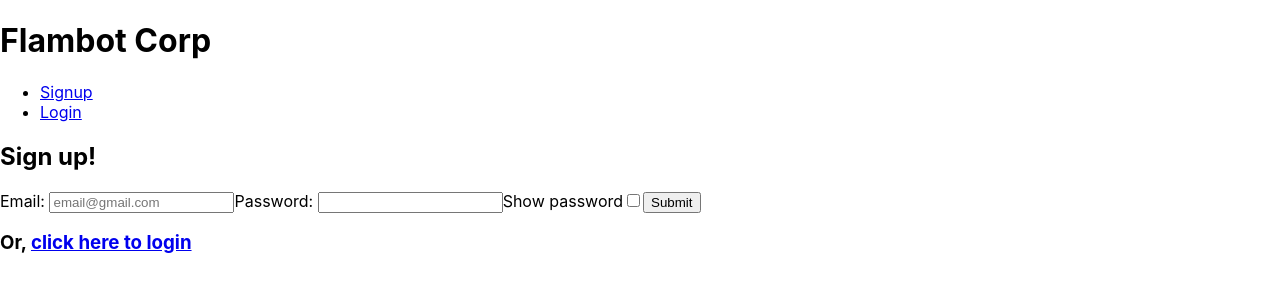
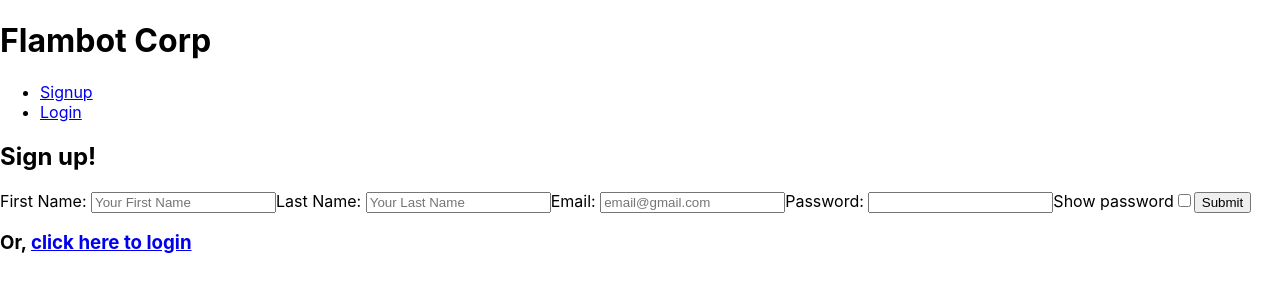
Before and after one commit to drewvena/flambot-corp, a React (Create React App) app in the folder client/: page /signup in a window 1280 px wide. Shown: the top 300 px of the page. Built offline with nearby package versions, Linux system fonts and the light colour scheme.

Commit message:
signup working

```diff
--- a/client/src/pages/Signup.js
+++ b/client/src/pages/Signup.js
@@ -1,7 +1,25 @@
-import React from "react";
+import React, {useState} from "react";
 import { Link } from 'react-router-dom';
+import { useMutation } from '@apollo/react-hooks';
+import Auth from "../utils/auth";
+import { ADD_USER } from "../utils/mutations";
 
-const Login = () => {
+const Signup = () => {
+    const [formState, setFormState] = useState({ email: '', password: '' });
+    const [addUser] = useMutation(ADD_USER);
+
+    const handleFormSubmit = async event => {
+        event.preventDefault();
+        const mutationResponse = await addUser({
+          variables: {
+            email: formState.email, password: formState.password,
+            firstName: formState.firstName, lastName: formState.lastName
+          }
+        });
+        const token = mutationResponse.data.addUser.token;
+        Auth.login(token);
+      };
+
     function showPass() {
         var p = document.getElementById('pass');
         if(p.type === 'password') {
@@ -10,16 +28,33 @@ const Login = () => {
             p.type ='password';
         }
     }
+
+    function handleChange(event) {
+        const { name, value } = event.target;
+        setFormState({
+            ...formState,
+            [name]: value
+        });
+    }
+
     return (
         <div className="container">
             <h2>Sign up!</h2>
-            <form>
+            <form onSubmit={handleFormSubmit}>
+                <label htmlFor="firstName">First Name: </label>
+                <input type='text' name='firstName' placeholder="Your First Name" id='firstName' onChange={handleChange}></input>
+
+                <label htmlFor="lastName">Last Name: </label>
+                <input type='text' name='lastName' placeholder="Your Last Name" id='lastName' onChange={handleChange}></input>
+
                 <label htmlFor="email">Email: </label>
-                <input type='text' name='text' placeholder="email@gmail.com"></input>
+                <input type='email' name='email' placeholder="email@gmail.com" id='email' onChange={handleChange}></input>
+
                 <label htmlFor='password'>Password: </label>
-                <input type='password' name='password' id='pass'></input>
-                <label htmlFor='check'>Show password</label>
+                <input type='password' name='password' id='pass' onChange={handleChange}></input>
+                <label htmlFor='check' id='password'>Show password</label>
                 <input type='checkbox' name='check' onClick={showPass}></input>
+
                 <button type='submit'>Submit</button>
                 <h3>Or, <Link to='/login'>click here to login</Link></h3>
             </form>
@@ -27,4 +62,4 @@ const Login = () => {
     );
 };
 
-export default Login;
+export default Signup;
```
